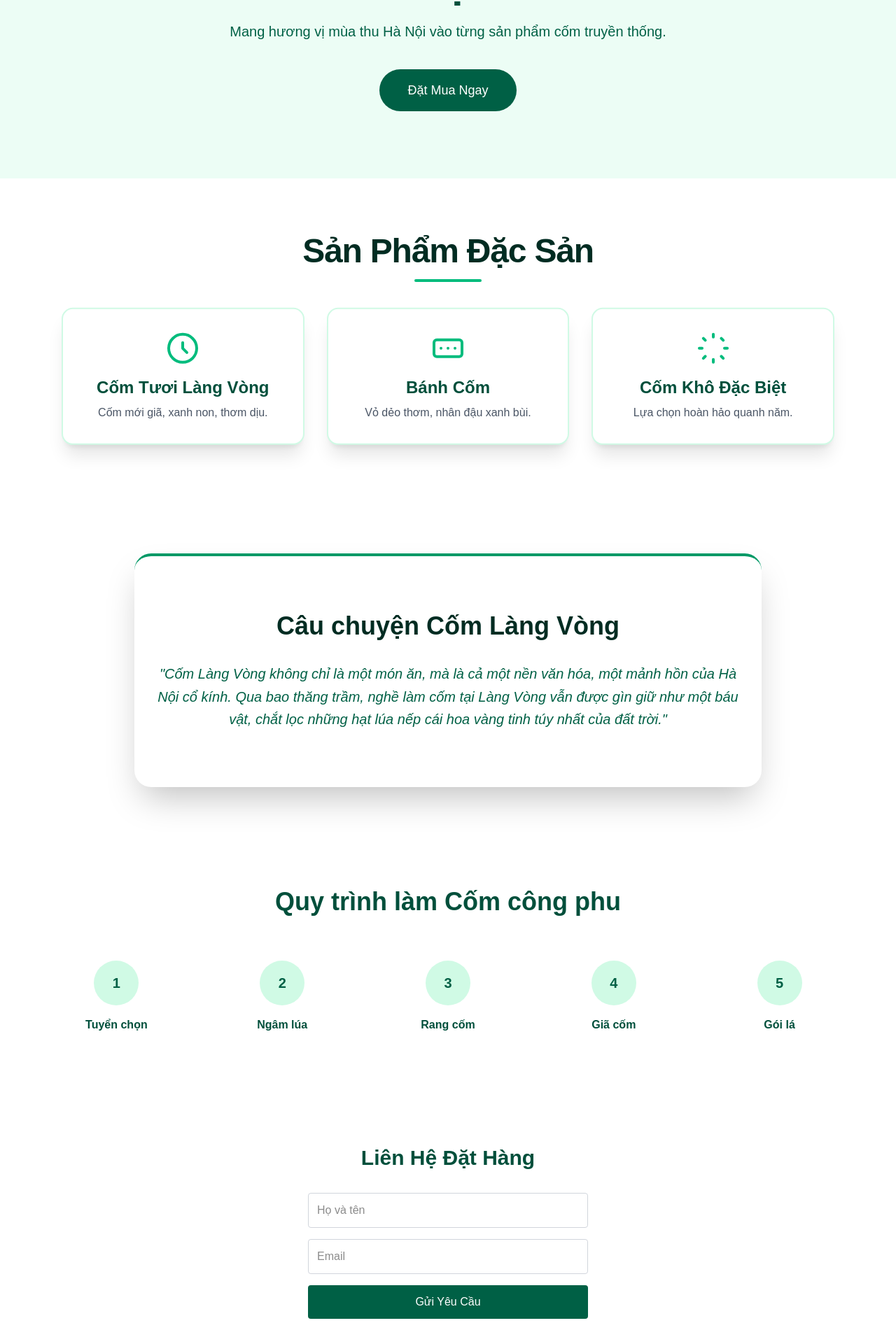
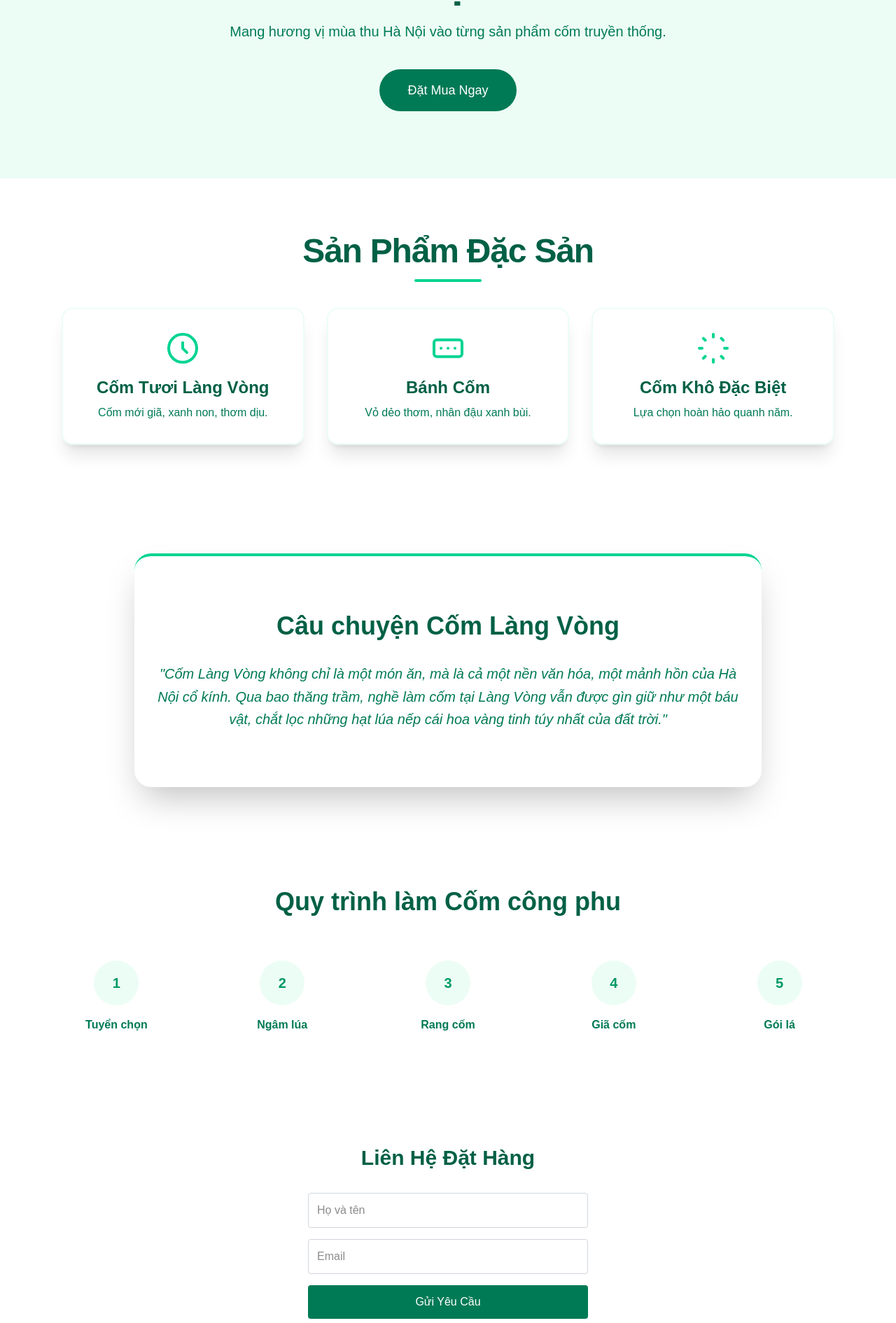
Before and after one commit to Thanh1623/ComEcommerce, a Next.js app: page / in a window 1280 px wide. Shown: the part 289-2180 px from the top of the page at 70% size. Built offline with nearby package versions, Linux system fonts and the light colour scheme.

Commit message:
fix: lighten colors for better contrast and vibrancy

```diff
--- a/src/app/page.tsx
+++ b/src/app/page.tsx
@@ -65,16 +65,16 @@ export default function Home() {
         transition={{ duration: 1 }}
       >
         <motion.h1
-          className="text-6xl font-bold mb-6 text-emerald-900"
+          className="text-6xl font-bold mb-6 text-emerald-800"
           initial={{ y: -50 }}
           animate={{ y: 0 }}
         >
           Cốm Làng Vòng - Tinh Hoa Ẩm Thực Hà Nội
         </motion.h1>
-        <p className="text-xl mb-10 text-emerald-800 max-w-2xl mx-auto">
+        <p className="text-xl mb-10 text-emerald-700 max-w-2xl mx-auto">
           Mang hương vị mùa thu Hà Nội vào từng sản phẩm cốm truyền thống.
         </p>
-        <button className="bg-emerald-800 text-white px-10 py-4 rounded-full text-lg hover:bg-emerald-700 transition">
+        <button className="bg-emerald-700 text-white px-10 py-4 rounded-full text-lg hover:bg-emerald-600 transition">
           Đặt Mua Ngay
         </button>
       </motion.section>
@@ -87,8 +87,8 @@ export default function Home() {
         whileInView="visible"
         viewport={{ once: true, amount: 0.2 }}
       >
-        <h2 className="text-5xl font-extrabold mb-4 text-center text-emerald-950 tracking-tight">Sản Phẩm Đặc Sản</h2>
-        <div className="w-24 h-1 bg-emerald-500 mx-auto mb-12 rounded-full"></div>
+        <h2 className="text-5xl font-extrabold mb-4 text-center text-emerald-800 tracking-tight">Sản Phẩm Đặc Sản</h2>
+        <div className="w-24 h-1 bg-emerald-400 mx-auto mb-12 rounded-full"></div>
         <motion.div
           className="grid grid-cols-1 md:grid-cols-3 gap-8"
           variants={containerVariants}
@@ -100,19 +100,19 @@ export default function Home() {
             {
               id: 'com-tuoi',
               name: 'Cốm Tươi Làng Vòng',
-              icon: <svg xmlns="http://www.w3.org/2000/svg" width="48" height="48" viewBox="0 0 24 24" fill="none" stroke="currentColor" strokeWidth="2" strokeLinecap="round" strokeLinejoin="round" className="w-12 h-12 mb-4 text-emerald-500"><circle cx="12" cy="12" r="10"/><path d="M12 8v4l3 3"/></svg>,
+              icon: <svg xmlns="http://www.w3.org/2000/svg" width="48" height="48" viewBox="0 0 24 24" fill="none" stroke="currentColor" strokeWidth="2" strokeLinecap="round" strokeLinejoin="round" className="w-12 h-12 mb-4 text-emerald-400"><circle cx="12" cy="12" r="10"/><path d="M12 8v4l3 3"/></svg>,
               desc: 'Cốm mới giã, xanh non, thơm dịu.'
             },
             {
               id: 'banh-com',
               name: 'Bánh Cốm',
-              icon: <svg xmlns="http://www.w3.org/2000/svg" width="48" height="48" viewBox="0 0 24 24" fill="none" stroke="currentColor" strokeWidth="2" strokeLinecap="round" strokeLinejoin="round" className="w-12 h-12 mb-4 text-emerald-500"><rect width="20" height="12" x="2" y="6" rx="2"/><path d="M12 12h.01"/><path d="M17 12h.01"/><path d="M7 12h.01"/></svg>,
+              icon: <svg xmlns="http://www.w3.org/2000/svg" width="48" height="48" viewBox="0 0 24 24" fill="none" stroke="currentColor" strokeWidth="2" strokeLinecap="round" strokeLinejoin="round" className="w-12 h-12 mb-4 text-emerald-400"><rect width="20" height="12" x="2" y="6" rx="2"/><path d="M12 12h.01"/><path d="M17 12h.01"/><path d="M7 12h.01"/></svg>,
               desc: 'Vỏ dẻo thơm, nhân đậu xanh bùi.'
             },
             {
               id: 'com-kho',
               name: 'Cốm Khô Đặc Biệt',
-              icon: <svg xmlns="http://www.w3.org/2000/svg" width="48" height="48" viewBox="0 0 24 24" fill="none" stroke="currentColor" strokeWidth="2" strokeLinecap="round" strokeLinejoin="round" className="w-12 h-12 mb-4 text-emerald-500"><path d="M12 2v2"/><path d="M12 20v2"/><path d="m4.9 4.9 1.4 1.4"/><path d="m17.7 17.7 1.4 1.4"/><path d="M2 12h2"/><path d="M20 12h2"/><path d="m6.3 17.7-1.4 1.4"/><path d="m19.1 6.3-1.4-1.4"/></svg>,
+              icon: <svg xmlns="http://www.w3.org/2000/svg" width="48" height="48" viewBox="0 0 24 24" fill="none" stroke="currentColor" strokeWidth="2" strokeLinecap="round" strokeLinejoin="round" className="w-12 h-12 mb-4 text-emerald-400"><path d="M12 2v2"/><path d="M12 20v2"/><path d="m4.9 4.9 1.4 1.4"/><path d="m17.7 17.7 1.4 1.4"/><path d="M2 12h2"/><path d="M20 12h2"/><path d="m6.3 17.7-1.4 1.4"/><path d="m19.1 6.3-1.4-1.4"/></svg>,
               desc: 'Lựa chọn hoàn hảo quanh năm.'
             }
           ].map((prod) => (
@@ -122,14 +122,14 @@ export default function Home() {
                 className="h-full"
               >
                 <motion.div
-                  className="border-2 border-emerald-100 p-8 rounded-2xl shadow-xl transition flex flex-col items-center text-center cursor-pointer h-full bg-white"
+                  className="border-2 border-emerald-50 p-8 rounded-2xl shadow-xl transition flex flex-col items-center text-center cursor-pointer h-full bg-white"
                   animate={{ y: [0, -15, 0] }}
                   transition={{ repeat: Infinity, duration: 4, ease: "easeInOut" }}
                   whileHover={{ scale: 1.05, transition: { duration: 0.2 } }}
                 >
                   {prod.icon}
-                  <h3 className="text-2xl font-bold mb-2 text-emerald-900">{prod.name}</h3>
-                  <p className="text-gray-600">{prod.desc}</p>
+                  <h3 className="text-2xl font-bold mb-2 text-emerald-800">{prod.name}</h3>
+                  <p className="text-emerald-700">{prod.desc}</p>
                 </motion.div>
               </motion.div>
             </Link>
@@ -139,14 +139,14 @@ export default function Home() {
 
       {/* Story Section */}
       <motion.section
-        className="py-20 px-8 max-w-4xl mx-auto text-center bg-white rounded-3xl shadow-2xl border-t-4 border-emerald-600 my-16"
+        className="py-20 px-8 max-w-4xl mx-auto text-center bg-white rounded-3xl shadow-2xl border-t-4 border-emerald-400 my-16"
         variants={sectionVariants}
         initial="hidden"
         whileInView="visible"
         viewport={{ once: true, amount: 0.3 }}
       >
-        <h2 className="text-4xl font-extrabold mb-8 text-emerald-950">Câu chuyện Cốm Làng Vòng</h2>
-        <p className="text-xl text-emerald-800 leading-relaxed italic">
+        <h2 className="text-4xl font-extrabold mb-8 text-emerald-800">Câu chuyện Cốm Làng Vòng</h2>
+        <p className="text-xl text-emerald-700 leading-relaxed italic">
           "Cốm Làng Vòng không chỉ là một món ăn, mà là cả một nền văn hóa, một mảnh hồn của Hà Nội cổ kính.
           Qua bao thăng trầm, nghề làm cốm tại Làng Vòng vẫn được gìn giữ như một báu vật,
           chắt lọc những hạt lúa nếp cái hoa vàng tinh túy nhất của đất trời."
@@ -161,7 +161,7 @@ export default function Home() {
         whileInView="visible"
         viewport={{ once: true, amount: 0.3 }}
       >
-        <h2 className="text-4xl font-bold mb-16 text-center text-emerald-900">Quy trình làm Cốm công phu</h2>
+        <h2 className="text-4xl font-bold mb-16 text-center text-emerald-800">Quy trình làm Cốm công phu</h2>
         <motion.div
           className="grid grid-cols-2 md:grid-cols-5 gap-8 max-w-6xl mx-auto text-center"
           variants={containerVariants}
@@ -171,8 +171,8 @@ export default function Home() {
         >
           {['Tuyển chọn', 'Ngâm lúa', 'Rang cốm', 'Giã cốm', 'Gói lá'].map((step, idx) => (
             <motion.div key={step} variants={itemVariants}>
-              <div className="w-16 h-16 bg-emerald-100 rounded-full flex items-center justify-center mx-auto mb-4 text-emerald-800 font-bold text-xl">{idx + 1}</div>
-              <h3 className="font-semibold text-emerald-900">{step}</h3>
+              <div className="w-16 h-16 bg-emerald-50 rounded-full flex items-center justify-center mx-auto mb-4 text-emerald-600 font-bold text-xl">{idx + 1}</div>
+              <h3 className="font-semibold text-emerald-700">{step}</h3>
             </motion.div>
           ))}
         </motion.div>
@@ -186,7 +186,7 @@ export default function Home() {
         whileInView="visible"
         viewport={{ once: true, amount: 0.2 }}
       >
-        <h2 className="text-3xl font-bold mb-8 text-center text-emerald-900">Liên Hệ Đặt Hàng</h2>
+        <h2 className="text-3xl font-bold mb-8 text-center text-emerald-800">Liên Hệ Đặt Hàng</h2>
         <form onSubmit={handleSubmit} className="flex flex-col gap-4">
           <div>
             <input
@@ -208,7 +208,7 @@ export default function Home() {
             />
             {errors.email && <p className="text-red-500 text-sm mt-1">{errors.email}</p>}
           </div>
-          <button type="submit" className="bg-emerald-800 text-white p-3 rounded hover:bg-emerald-700">Gửi Yêu Cầu</button>
+          <button type="submit" className="bg-emerald-700 text-white p-3 rounded hover:bg-emerald-600 transition">Gửi Yêu Cầu</button>
         </form>
       </motion.section>
     </main>
```
